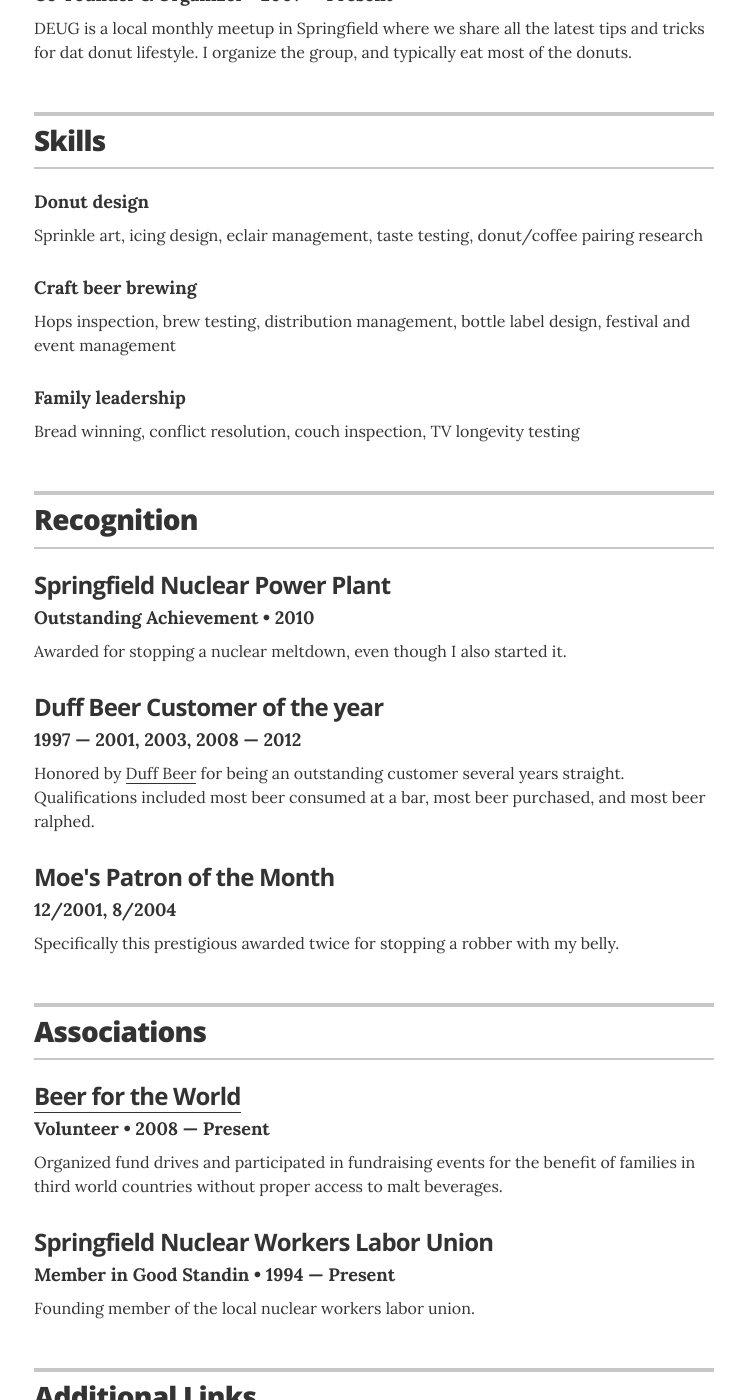
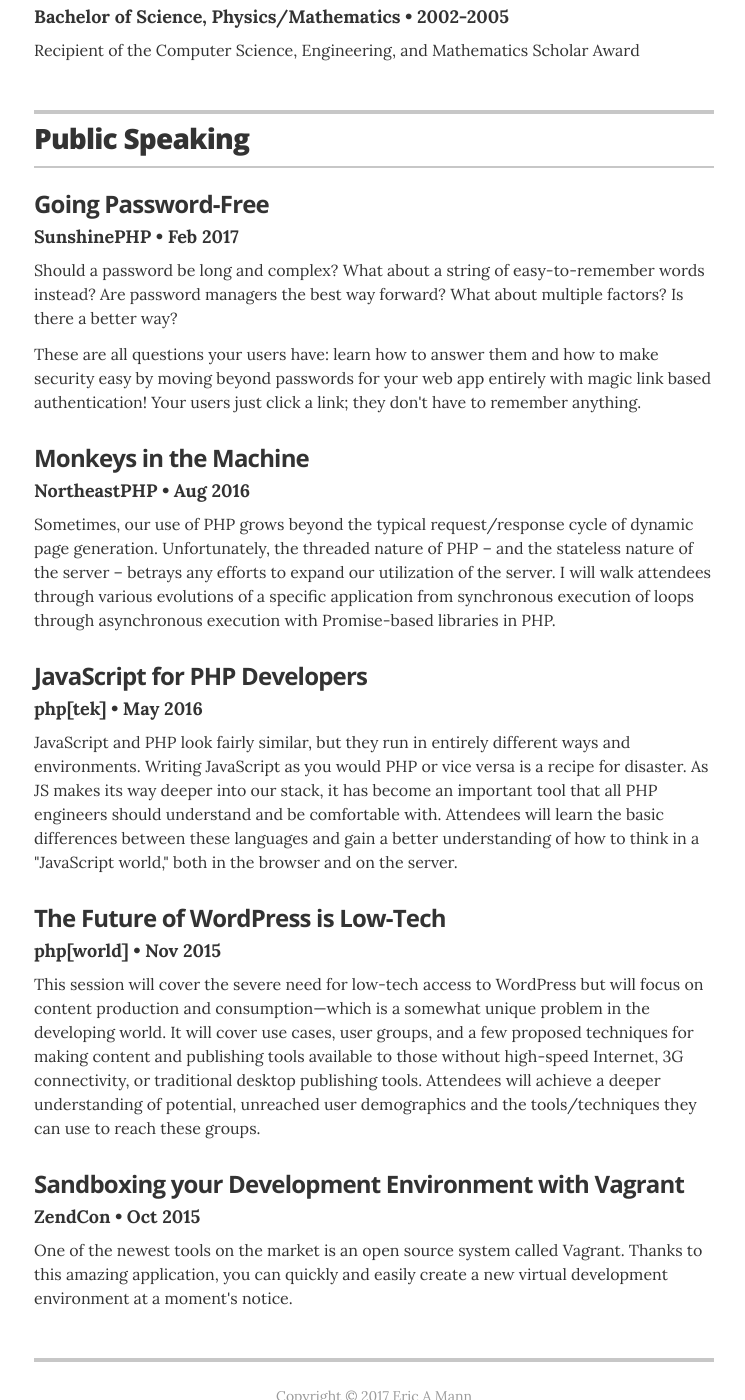
Before and after one commit to ericmann/ericmann.github.io, a Jekyll site: the page built from index.html, in a window 1280 px wide and 1400 px high, scrolled down 1751 px. Shown: the whole window, without its empty margins (266-1011 px from the left). Built offline with Jekyll 4.4.1, drawn with Linux system fonts in a browser that asks for light colours; some of the changed text lies outside the part shown.

Commit message:
Update contents

```diff
--- a/Gemfile
+++ b/Gemfile
@@ -1,3 +1,3 @@
-source "https://rubygems.org"
+source "http://rubygems.org"
 
 gem 'github-pages'
--- a/_config.yml
+++ b/_config.yml
@@ -26,10 +26,10 @@
 resume_section_experience:      true
 resume_section_education:       true
 resume_section_projects:        true
-resume_section_skills:          true
-resume_section_recognition:     true
-resume_section_links:           true
-resume_section_associations:    true
+resume_section_skills:          false
+resume_section_recognition:     false
+resume_section_links:           false
+resume_section_associations:    false
 
 # Resume social links
 # uncomment the options you wish to display, and add your own URL
@@ -40,7 +40,7 @@
   # resume_facebook_url:          "insert Facebook URL here"
   resume_linkedin_url:          "https://www.linkedin.com/in/ericallenmann"
   # resume_instagram_url:         "insert your Instagram URL here"
-  resume_website_url:           "https://eamann.com"
+  resume_website_url:           "https://ttmm.io"
 
 # Design settings
 resume_theme:                   default
--- a/_layouts/resume.html
+++ b/_layouts/resume.html
@@ -27,7 +27,9 @@
         </div>
 
         <div class="executive-summary" itemprop="description">
-          <p>This is the executive summary. You should write a few brief, concise, and meaningful sentences about yourself from a professional context, and your immediate career goals. Make the length appropriate for your needs, but K.I.S.S.</p>
+          <p>I am a storyteller and outdoorsman from the Pacific Northwest. When I'm not working with new tech in web development, you can probably find me out running, climbing, hunting, or hiking in the woods.</p>
+          <p>I am also a seasoned web developer with experience in languages from JavaScript to Ruby to C#. I have been building websites of all shapes and sizes for the better part of a decade and continue to experiment with new technologies and techniques.</p>
+          <p>I work with <a href="https://tozny.com/">Tozny, LLC</a> to build high-performance, scalable, secure API solutions for a modern web.</p>
         </div>
 
         {% if site.resume_looking_for_work == 'yes' %}
@@ -49,8 +51,38 @@
 
         <!-- Duplicate these resume-item elements and edit accordingly for each job you want to add here -->
         <div class="resume-item" itemscope itemprop="worksFor" itemtype="http://schema.org/Organization">
-          <h3 class="resume-item-title" itemprop="name">Springfield Nuclear Power Plant</h3>
-          <h4 class="resume-item-details" itemprop="description">Safety Inspector &bull; Nov, 1980 &mdash; Present</h4>
+          <h3 class="resume-item-title" itemprop="name">Tozny, LLC</h3>
+          <h4 class="resume-item-details" itemprop="description">Tekton &bull; May 2016 &mdash; Present</h4>
+        </div><!-- end of resume-item -->
+
+        <!-- another resume item -->
+        <div class="resume-item" itemscope itemprop="worksFor" itemtype="http://schema.org/Organization">
+          <h3 class="resume-item-title" itemprop="name">10up, Inc</h3>
+          <h4 class="resume-item-details" itemprop="description">Lead Web Engineer &bull; Nov 2014 &mdash; April 2016</h4>
+          <h4 class="resume-item-details" itemprop="description">Senior Web Engineer &bull; Sept 2012 &mdash; Nov 2014</h4>
+          <p class="resume-item-copy">Developed engineering plans for various clients in partnership with the engineering management team. Created prototypes and final implementations of advanced systems integration tools and API libraries.</p>
+          <ul class="resume-item-list">
+            <li>Reviewed project code for standards compliance, secure coding practices, and enterprise-level scalability.</li>
+            <li>Detected and remediated any server vulnerabilities related to client hosting environments.</li>
+            <li>Launched multiple, high-profile, enterprise-grade website redesigns, <a href="https://techcrunch.com/2013/10/15/techcrunch-has-redesigned-again/">including TechCrunch.com</a>.</li>
+          </ul>
+        </div><!-- end of resume-item -->
+
+        <!-- by now you're getting the picture... -->
+        <div class="resume-item" itemscope itemprop="worksFor" itemtype="http://schema.org/Organization">
+          <h3 class="resume-item-title" itemprop="name">Hawksoft, Inc</h3>
+          <h4 class="resume-item-details" itemprop="description">Web Developer &bull; July 2011 &mdash; Sept 2012</h4>
+          <ul class="resume-item-list">
+            <li>Developed custom content management system for new corporate website.</li>
+            <li>Designed and built a custom web service API for managing media and customer subscriptions.</li>
+            <li>Maintained secure customer forums and web-enabled service applications.</li>
+          </ul>
+        </div><!-- end of resume-item -->
+
+        <!-- another resume item
+        <div class="resume-item" itemscope itemprop="worksFor" itemtype="http://schema.org/Organization">
+          <h3 class="resume-item-title" itemprop="name">Sir Putt-A-Lot's Merrie Olde Fun Centre</h3>
+          <h4 class="resume-item-details" itemprop="description">Windmill Crank Operator &bull; Jun, 1978 &mdash; Sept, 1979</h4>
           <p class="resume-item-copy">Write about your core competencies in one or two sentences describing your position. If you held the position for a long time, it could be a longer section, including a couple bullet points:</p>
           <ul class="resume-item-list">
             <li>Ate lots of donuts</li>
@@ -58,23 +90,6 @@
             <li>Left promptly at end of day (sometimes earlier)</li>
           </ul>
           <p class="resume-item-copy">If you're going to copy paste markup, or edit it, just be sure to keep the appropriate classnames on your new elements for styling purposes.</p>
-
-        </div><!-- end of resume-item -->
-
-        <!-- another resume item -->
-        <div class="resume-item" itemscope itemprop="worksFor" itemtype="http://schema.org/Organization">
-          <h3 class="resume-item-title" itemprop="name">Sir Putt-A-Lot's Merrie Olde Fun Centre</h3>
-          <h4 class="resume-item-details" itemprop="description">Windmill Crank Operator &bull; Jun, 1978 &mdash; Sept, 1979</h4>
-          <p class="resume-item-copy">If your stint was shorter, feel free to be brief and just call out the most meaningful points of your role. Be concise, and be meaninful. The person reading just needs enough to want to talk to you more about your experience.</p>
-
-        </div><!-- end of resume-item -->
-
-        <!-- by now you're getting the picture... -->
-        <div class="resume-item" itemscope itemprop="worksFor" itemtype="http://schema.org/Organization">
-          <h3 class="resume-item-title" itemprop="name">Simpson Lazer Tag</h3>
-          <h4 class="resume-item-details" itemprop="description">Front Desk Attendant &bull; Jun, 1975 &mdash; May, 1978</h4>
-          <p class="resume-item-copy">Boy, when Marge first told me she was going to the Police Academy, I thought it would be fun and exciting, you know, like the movie... Spaceballs. But instead, it's been painful and disturbing, like the movie Police Academy.</p>
-
         </div><!-- end of resume-item -->
 
       </section>
@@ -90,10 +105,29 @@
         </header>
 
         <div class="resume-item" itemscope itemprop="alumniOf" itemtype="http://schema.org/CollegeOrUniversity">
-          <h3 class="resume-item-title" itemprop="name">Springfield College</h3>
-          <h4 class="resume-item-details" itemprop="description">Associates Degree, Business Management &bull; 1984 &mdash; 1986</h4>
+          <h3 class="resume-item-title" itemprop="name">Portland State University</h3>
+          <h4 class="resume-item-details" itemprop="description">Master of International Management, Global Marketing &bull; 2006-2007</h4>
+        </div>
+
+        <div class="resume-item" itemscope itemprop="alumniOf" itemtype="http://schema.org/CollegeOrUniversity">
+          <h3 class="resume-item-title" itemprop="name">University of Oregon</h3>
+          <h4 class="resume-item-details" itemprop="description">Bachelor of Science, Political Science &bull; 2005-2006</h4>
+          <p class="resume-item-copy">Recipient of the Centurion Award</p>
+        </div>
+
+        <div class="resume-item" itemscope itemprop="alumniOf" itemtype="http://schema.org/CollegeOrUniversity">
+          <h3 class="resume-item-title" itemprop="name">University of Oregon</h3>
+          <h4 class="resume-item-details" itemprop="description">Bachelor of Science, Physics/Mathematics &bull; 2002-2005</h4>
+          <p class="resume-item-copy">Recipient of the Computer Science, Engineering, and Mathematics Scholar Award</p>
+        </div>
+
+        <!-- Education item
+        <div class="resume-item" itemscope itemprop="alumniOf" itemtype="http://schema.org/CollegeOrUniversity">
+          <h3 class="resume-item-title" itemprop="name">Portland State University</h3>
+          <h4 class="resume-item-details" itemprop="description">Master of International Management, Global Marketing &bull; 2006-2007</h4>
           <p class="resume-item-copy">If you had any meaningful roles at college, feel free to write about them here.</p>
         </div>
+        <!-- End education item -->
 
       </section>
       <!-- end Education -->
@@ -104,19 +138,38 @@
       <section class="content-section">
 
         <header class="section-header">
-          <h2>Projects</h2>
+          <h2>Public Speaking</h2>
         </header>
 
         <div class="resume-item">
-          <h3 class="resume-item-title"><a href="http://donutlocator.io">donutfinder.io</a></h3>
-          <h4 class="resume-item-details">Founder & Primary Developer &bull; 2012 &mdash; Present</h4>
-          <p class="resume-item-copy">Donut Locator is an open source node/ember app that lets users find donuts within a defined radius from their home.</p>
+          <h3 class="resume-item-title">Going Password-Free</h3>
+          <h4 class="resume-item-details">SunshinePHP &bull; Feb 2017</h4>
+          <p class="resume-item-copy">Should a password be long and complex? What about a string of easy-to-remember words instead? Are password managers the best way forward? What about multiple factors? Is there a better way?</p>
+          <p class="resume-item-copy">These are all questions your users have: learn how to answer them and how to make security easy by moving beyond passwords for your web app entirely with magic link based authentication! Your users just click a link; they don't have to remember anything.</p>
         </div>
 
         <div class="resume-item">
-          <h3 class="resume-item-title">Springfield Donut Eater's User Group</h3>
-          <h4 class="resume-item-details">Co-Founder & Organizer &bull; 2007 &mdash; Present</h4>
-          <p class="resume-item-copy">DEUG is a local monthly meetup in Springfield where we share all the latest tips and tricks for dat donut lifestyle. I organize the group, and typically eat most of the donuts.</p>
+          <h3 class="resume-item-title">Monkeys in the Machine</h3>
+          <h4 class="resume-item-details">NortheastPHP &bull; Aug 2016</h4>
+          <p class="resume-item-copy">Sometimes, our use of PHP grows beyond the typical request/response cycle of dynamic page generation. Unfortunately, the threaded nature of PHP – and the stateless nature of the server – betrays any efforts to expand our utilization of the server. I will walk attendees through various evolutions of a specific application from synchronous execution of loops through asynchronous execution with Promise-based libraries in PHP.</p>
+        </div>
+
+        <div class="resume-item">
+          <h3 class="resume-item-title">JavaScript for PHP Developers</h3>
+          <h4 class="resume-item-details">php[tek] &bull; May 2016</h4>
+          <p class="resume-item-copy">JavaScript and PHP look fairly similar, but they run in entirely different ways and environments. Writing JavaScript as you would PHP or vice versa is a recipe for disaster. As JS makes its way deeper into our stack, it has become an important tool that all PHP engineers should understand and be comfortable with. Attendees will learn the basic differences between these languages and gain a better understanding of how to think in a "JavaScript world," both in the browser and on the server.</p>
+        </div>
+
+        <div class="resume-item">
+          <h3 class="resume-item-title">The Future of WordPress is Low-Tech</h3>
+          <h4 class="resume-item-details">php[world] &bull; Nov 2015</h4>
+          <p class="resume-item-copy">This session will cover the severe need for low-tech access to WordPress but will focus on content production and consumption—which is a somewhat unique problem in the developing world. It will cover use cases, user groups, and a few proposed techniques for making content and publishing tools available to those without high-speed Internet, 3G connectivity, or traditional desktop publishing tools. Attendees will achieve a deeper understanding of potential, unreached user demographics and the tools/techniques they can use to reach these groups.</p>
+        </div>
+
+        <div class="resume-item">
+          <h3 class="resume-item-title">Sandboxing your Development Environment with Vagrant</h3>
+          <h4 class="resume-item-details">ZendCon &bull; Oct 2015</h4>
+          <p class="resume-item-copy">One of the newest tools on the market is an open source system called Vagrant. Thanks to this amazing application, you can quickly and easily create a new virtual development environment at a moment's notice.</p>
         </div>
 
       </section>
@@ -132,18 +185,8 @@
         </header>
 
         <div class="resume-item">
-          <h4 class="resume-item-details">Donut design</h4>
-          <p class="resume-item-copy">Sprinkle art, icing design, eclair management, taste testing, donut/coffee pairing research</p>
-        </div>
-
-        <div class="resume-item">
-          <h4 class="resume-item-details">Craft beer brewing</h4>
-          <p class="resume-item-copy">Hops inspection, brew testing, distribution management, bottle label design, festival and event management</p>
-        </div>
-
-        <div class="resume-item">
-          <h4 class="resume-item-details">Family leadership</h4>
-          <p class="resume-item-copy">Bread winning, conflict resolution, couch inspection, TV longevity testing</p>
+          <h4 class="resume-item-details">Skill</h4>
+          <p class="resume-item-copy">Details ...</p>
         </div>
 
       </section>
@@ -159,21 +202,9 @@
         </header>
 
         <div class="resume-item">
-          <h3 class="resume-item-title" itemprop="award">Springfield Nuclear Power Plant</h3>
-          <h4 class="resume-item-details">Outstanding Achievement &bull; 2010</h4>
-          <p class="resume-item-copy">Awarded for stopping a nuclear meltdown, even though I also started it.</p>
-        </div>
-
-        <div class="resume-item">
-          <h3 class="resume-item-title" itemprop="award">Duff Beer Customer of the year</h3>
-          <h4 class="resume-item-details">1997 &mdash; 2001, 2003, 2008 &mdash; 2012</h4>
-          <p class="resume-item-copy">Honored by <a href="https://en.wikipedia.org/wiki/Duff_Beer">Duff Beer</a> for being an outstanding customer several years straight. Qualifications included most beer consumed at a bar, most beer purchased, and most beer ralphed.</p>
-        </div>
-
-        <div class="resume-item">
-          <h3 class="resume-item-title" itemprop="award">Moe's Patron of the Month</h3>
-          <h4 class="resume-item-details">12/2001, 8/2004</h4>
-          <p class="resume-item-copy">Specifically this prestigious awarded twice for stopping a robber with my belly.</p>
+          <h3 class="resume-item-title" itemprop="award">Award Title</h3>
+          <h4 class="resume-item-details">Organization &bull; 2010</h4>
+          <p class="resume-item-copy">Some sort of description ...</p>
         </div>
 
       </section>
@@ -189,15 +220,9 @@
         </header>
 
         <div class="resume-item">
-          <h3 class="resume-item-title"><a href="http://beerfortheworld.com">Beer for the World</a></h3>
-          <h4 class="resume-item-details">Volunteer &bull; 2008 &mdash; Present</h4>
-          <p class="resume-item-copy">Organized fund drives and participated in fundraising events for the benefit of families in third world countries without proper access to malt beverages.</p>
-        </div>
-
-        <div class="resume-item">
-          <h3 class="resume-item-title">Springfield Nuclear Workers Labor Union</h3>
-          <h4 class="resume-item-details">Member in Good Standin &bull; 1994 &mdash; Present</h4>
-          <p class="resume-item-copy">Founding member of the local nuclear workers labor union.</p>
+          <h3 class="resume-item-title"><a href="#">Association name</a></h3>
+          <h4 class="resume-item-details">Position &bull; 2008 &mdash; Present</h4>
+          <p class="resume-item-copy">Description goes here ...</p>
         </div>
 
       </section>
@@ -214,8 +239,7 @@
 
         <div class="resume-item">
           <ul class="resume-item-list">
-            <li><a href="#">Springfield Poker Club</a></li>
-            <li><a href="#">Springfield Donut Eater's User Group</a></li>
+            <li><a href="#">Link goes here</a></li>
           </ul>
         </div>
 
@@ -224,8 +248,7 @@
       {% endif %}
 
       <footer class="page-footer">
-        <p class="footer-line">Made by <a href="http://twitter.com/jglovier">@jglovier</a>. Fork me on <a href="https://github.com/jglovier/resume-template">GitHub</a>.</p>
-        <p class="footer-line">If this is your live resume, you can modify or remove this part. ;-)</p>
+        <p class="footer-line">Copyright &copy; 2017 Eric A Mann</p>
       </footer>
 
     </div>
```
Also changed, not shown: Gemfile.lock.
